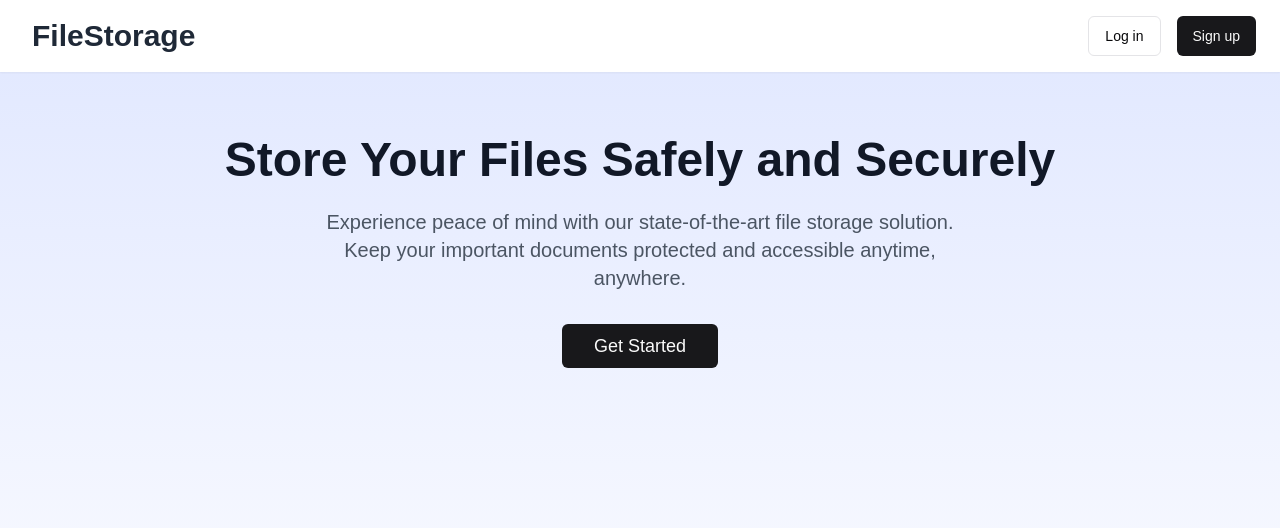
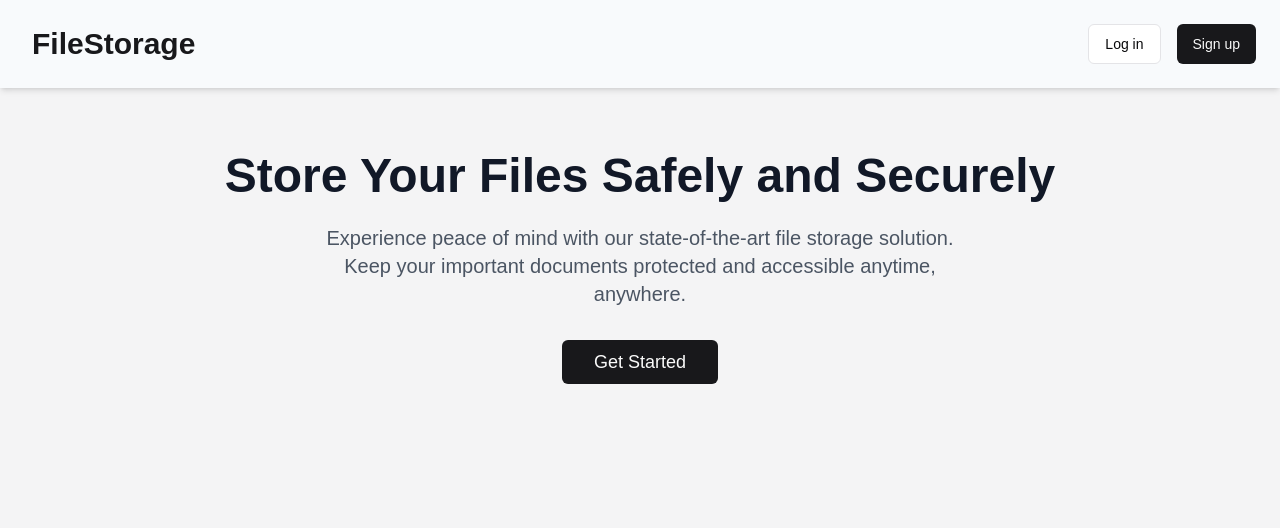
Before and after one commit to DipS1017/fileStorage, a Next.js app: page / in a window 1280 px wide. Shown: the top 528 px of the page. Built offline with nearby package versions, Linux system fonts and the light colour scheme; no server answers.

Commit message:
dark mode still glitchy

```diff
--- /dev/null
+++ b/src/app/landing.tsx
@@ -0,0 +1,50 @@
+"use client"
+
+import Link from "next/link";
+import { Button } from "@/components/ui/button";
+import { useUser } from "@clerk/nextjs";
+const Landing=()=> {
+  const { user } = useUser();
+  return (
+    <div className="min-h-screen bg-secondary">
+    <nav className="py-6 px-6 flex justify-between items-center bg-slate-50 shadow-md">
+        <div className="flex items-center space-x-4">
+          <span className="text-3xl pl-2 font-semibold text-primary">
+            FileStorage
+          </span>
+        </div>
+        <div className="space-x-4">
+          {user ? (
+            <Button variant="default">
+              <Link href="/dashboard">Dashboard</Link>
+            </Button>
+          ) : (
+            <>
+              <Button variant="outline">
+                <Link href="/sign-in">Log in</Link>
+              </Button>
+              <Button>
+                <Link href="/sign-up">Sign up</Link>
+              </Button>
+            </>
+          )}
+        </div>
+      </nav>
+
+      <main className="container mx-auto px-6 py-16 text-center">
+        <h1 className="text-5xl font-bold text-gray-900 mb-6">
+          Store Your Files Safely and Securely
+        </h1>
+        <p className="text-xl text-gray-600 mb-8 max-w-2xl mx-auto">
+          Experience peace of mind with our state-of-the-art file storage
+          solution. Keep your important documents protected and accessible
+          anytime, anywhere.
+        </p>
+        <Button size="lg" className="text-lg px-8 py-4">
+          Get Started
+        </Button>
+      </main>
+    </div>
+  );
+}
+export default Landing
--- a/src/app/layout.tsx
+++ b/src/app/layout.tsx
@@ -1,7 +1,9 @@
 import type { Metadata } from "next";
 import { Geist, Geist_Mono } from "next/font/google";
 import "./globals.css";
-import { ClerkProvider } from "@clerk/nextjs";
+import {
+  ClerkProvider,
+} from "@clerk/nextjs";
 
 const geistSans = Geist({
   variable: "--font-geist-sans",
@@ -25,6 +27,7 @@ export default function RootLayout({
 }>) {
   return (
     <ClerkProvider>
+
       <html lang="en">
         <body
           className={`${geistSans.variable} ${geistMono.variable} antialiased  `}
--- a/src/app/page.tsx
+++ b/src/app/page.tsx
@@ -1,50 +1,8 @@
-import Link from "next/link";
-import { Button } from "@/components/ui/button";
-/* <svg
-            className="w-8 h-8 text-indigo-600"
-            fill="none"
-            stroke="currentColor"
-            viewBox="0 0 24 24"
-            xmlns="http://www.w3.org/2000/svg"
-          >
-            <path
-              strokeLinecap="round"
-              strokeLinejoin="round"
-              strokeWidth={2}
-              d="M5 8h14M5 8a2 2 0 110-4h14a2 2 0 110 4M5 8v10a2 2 0 002 2h10a2 2 0 002-2V8m-9 4h4"
-            />
-          </svg> */
-
+import Landing from "./landing";
 export default function Home() {
   return (
-    <div className="min-h-screen bg-gradient-to-b from-indigo-100 to-white">
-      <nav className="py-4 px-6 flex justify-between items-center bg-white shadow-sm">
-        <div className="flex items-center space-x-4">
-                    <span className="text-3xl pl-2 font-semibold text-gray-800">FileStorage</span>
-        </div>
-        <div className="space-x-4">
-          <Button variant="outline">
-            <Link href="/sign-in">Log in</Link>
-          </Button>
-          <Button>
-            <Link href="/sign-up">Sign up</Link>
-          </Button>
-        </div>
-      </nav>
-
-      <main className="container mx-auto px-6 py-16 text-center">
-        <h1 className="text-5xl font-bold text-gray-900 mb-6">
-          Store Your Files Safely and Securely
-        </h1>
-        <p className="text-xl text-gray-600 mb-8 max-w-2xl mx-auto">
-          Experience peace of mind with our state-of-the-art file storage
-          solution. Keep your important documents protected and accessible
-          anytime, anywhere.
-        </p>
-        <Button size="lg" className="text-lg px-8 py-4">
-          Get Started
-        </Button>
-      </main>
+    <div>
+      <Landing />
     </div>
   );
 }
--- a/src/components/ui/sidebar.tsx
+++ b/src/components/ui/sidebar.tsx
@@ -21,9 +21,9 @@ import {
 
 const SIDEBAR_COOKIE_NAME = "sidebar:state"
 const SIDEBAR_COOKIE_MAX_AGE = 60 * 60 * 24 * 7
-const SIDEBAR_WIDTH = "16rem"
+const SIDEBAR_WIDTH = "17rem"
 const SIDEBAR_WIDTH_MOBILE = "18rem"
-const SIDEBAR_WIDTH_ICON = "3rem"
+const SIDEBAR_WIDTH_ICON = "4rem"
 const SIDEBAR_KEYBOARD_SHORTCUT = "b"
 
 type SidebarContext = {
```
